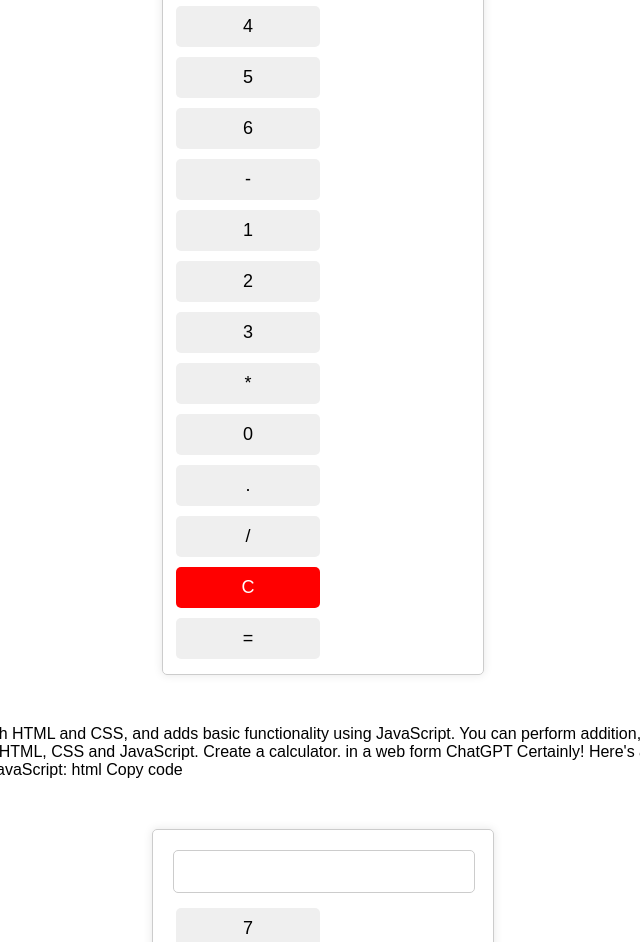
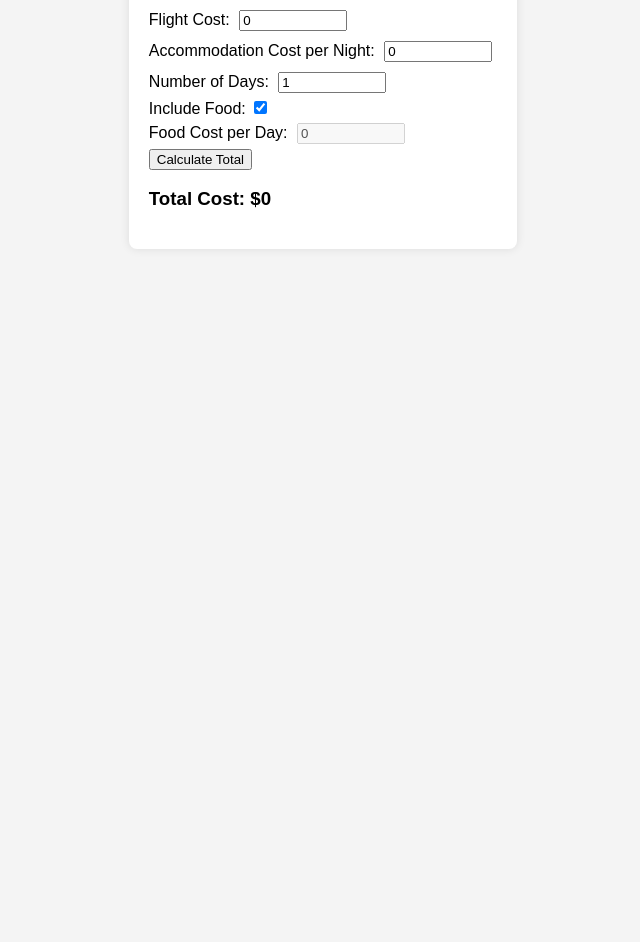
Before and after one commit to abdikadirsamatar/pick-you-spot, a plain HTML site: page index.html in a window 1280 px wide. Shown: the part 317-1259 px from the top of the page, without its empty margins (317-957 px from the left). After the commit the page ends 800 px from the top, so only its background shows below. Drawn offline with Linux system fonts and the light colour scheme.

Commit message:
save
save

```diff
--- a/index.html
+++ b/index.html
@@ -3,179 +3,55 @@
 <head>
 <meta charset="UTF-8">
 <meta name="viewport" content="width=device-width, initial-scale=1.0">
-    <title>Calculator</title>
+<title>Vacation Cost Calculator</title>
 <style>
   body {
     font-family: Arial, sans-serif;
+    margin: 0;
+    padding: 0;
+    display: flex;
+    justify-content: center;
+    align-items: center;
+    height: 100vh;
+    background-color: #f4f4f4;
   }
-        .calculator {
-            width: 300px;
-            margin: 50px auto;
-            border: 1px solid #ccc;
-            border-radius: 5px;
-            padding: 10px;
+  #calculator {
+    background-color: #fff;
+    padding: 20px;
+    border-radius: 8px;
     box-shadow: 0 0 10px rgba(0, 0, 0, 0.1);
   }
-        input[type="text"] {
-            width: 100%;
-            margin-bottom: 10px;
-            padding: 10px;
-            border: 1px solid #ccc;
-            border-radius: 5px;
-            font-size: 18px;
-        }
-        input[type="button"] {
-            width: 48%;
-            padding: 10px;
-            margin: 5px 1%;
-            border: none;
-            border-radius: 5px;
-            cursor: pointer;
-            font-size: 18px;
-        }
-        .clear {
-            background-color: #f00;
-            color: #fff;
+  input[type="number"] {
+    width: 100px;
+    margin: 5px;
   }
 </style>
 </head>
 <body>
-
-<div class="calculator">
-    <input type="text" id="result" readonly>
-    <input type="button" value="7" onclick="appendToResult('7')">
-    <input type="button" value="8" onclick="appendToResult('8')">
-    <input type="button" value="9" onclick="appendToResult('9')">
-    <input type="button" value="+" onclick="appendToResult('+')">
-    <input type="button" value="4" onclick="appendToResult('4')">
-    <input type="button" value="5" onclick="appendToResult('5')">
-    <input type="button" value="6" onclick="appendToResult('6')">
-    <input type="button" value="-" onclick="appendToResult('-')">
-    <input type="button" value="1" onclick="appendToResult('1')">
-    <input type="button" value="2" onclick="appendToResult('2')">
-    <input type="button" value="3" onclick="appendToResult('3')">
-    <input type="button" value="*" onclick="appendToResult('*')">
-    <input type="button" value="0" onclick="appendToResult('0')">
-    <input type="button" value="." onclick="appendToResult('.')">
-    <input type="button" value="/" onclick="appendToResult('/')">
-    <input type="button" class="clear" value="C" onclick="clearResult()">
-    <input type="button" value="=" onclick="calculate()">
+<div id="calculator">
+  <h2>Vacation Cost Calculator</h2>
+  <label for="flightCost">Flight Cost:</label>
+  <input type="number" id="flightCost" value="0"><br>
+  <label for="accommodationCost">Accommodation Cost per Night:</label>
+  <input type="number" id="accommodationCost" value="0"><br>
+  <label for="days">Number of Days:</label>
+  <input type="number" id="days" value="1"><br>
+  <label for="includeFood">Include Food:</label>
+  <input type="checkbox" id="includeFood" checked><br>
+  <label for="foodCost">Food Cost per Day:</label>
+  <input type="number" id="foodCost" value="0" disabled><br>
+  <button onclick="calculateTotal()">Calculate Total</button><br>
+  <h3>Total Cost: $<span id="totalCost">0</span></h3>
 </div>
 
 <script>
-    function appendToResult(value) {
-        document.getElementById("result").value += value;
-    }
+  function calculateTotal() {
+    const flightCost = parseFloat(document.getElementById('flightCost').value);
+    const accommodationCost = parseFloat(document.getElementById('accommodationCost').value);
+    const days = parseInt(document.getElementById('days').value);
+    const includeFood = document.getElementById('includeFood').checked;
+    const foodCost = includeFood ? parseFloat(document.getElementById('foodCost').value) : 0;
 
-    function clearResult() {
-        document.getElementById("result").value = "";
-    }
+    const totalCost = (flightCost + (accommodationCost * days) + (includeFood ? foodCost * days : 0)).toFixed(2);
 
-    function calculate() {
-        var result = document.getElementById("result").value;
-        try {
-            var output = eval(result);
-            document.getElementById("result").value = output;
-        } catch (e) {
-            document.getElementById("result").value = "Error";
-        }
-    }
-</script>
-
-</body>
-</html>
-This code creates a simple calculator UI with HTML and CSS, and adds basic functionality using JavaScript. You can perform addition, subtraction, multiplication, and division operations.
-
-User
-Generate a website using HTML, CSS and JavaScript. Create a calculator. in a web form
-ChatGPT
-Certainly! Here's an example of a calculator implemented within a web form using HTML, CSS, and JavaScript:
-
-html
-Copy code
-<!DOCTYPE html>
-<html lang="en">
-<head>
-    <meta charset="UTF-8">
-    <meta name="viewport" content="width=device-width, initial-scale=1.0">
-    <title>Calculator</title>
-    <style>
-        body {
-            font-family: Arial, sans-serif;
-        }
-        form {
-            width: 300px;
-            margin: 50px auto;
-            border: 1px solid #ccc;
-            border-radius: 5px;
-            padding: 20px;
-            box-shadow: 0 0 10px rgba(0, 0, 0, 0.1);
-        }
-        input[type="text"] {
-            width: calc(100% - 20px);
-            margin-bottom: 10px;
-            padding: 10px;
-            border: 1px solid #ccc;
-            border-radius: 5px;
-            font-size: 18px;
-        }
-        input[type="button"] {
-            width: 48%;
-            padding: 10px;
-            margin: 5px 1%;
-            border: none;
-            border-radius: 5px;
-            cursor: pointer;
-            font-size: 18px;
-        }
-        .clear {
-            background-color: #f00;
-            color: #fff;
-        }
-    </style>
-</head>
-<body>
-
-<form name="calculator">
-    <input type="text" id="result" readonly>
-    <input type="button" value="7" onclick="appendToResult('7')">
-    <input type="button" value="8" onclick="appendToResult('8')">
-    <input type="button" value="9" onclick="appendToResult('9')">
-    <input type="button" value="+" onclick="appendToResult('+')">
-    <input type="button" value="4" onclick="appendToResult('4')">
-    <input type="button" value="5" onclick="appendToResult('5')">
-    <input type="button" value="6" onclick="appendToResult('6')">
-    <input type="button" value="-" onclick="appendToResult('-')">
-    <input type="button" value="1" onclick="appendToResult('1')">
-    <input type="button" value="2" onclick="appendToResult('2')">
-    <input type="button" value="3" onclick="appendToResult('3')">
-    <input type="button" value="*" onclick="appendToResult('*')">
-    <input type="button" value="0" onclick="appendToResult('0')">
-    <input type="button" value="." onclick="appendToResult('.')">
-    <input type="button" value="/" onclick="appendToResult('/')">
-    <input type="button" class="clear" value="C" onclick="clearResult()">
-    <input type="button" value="=" onclick="calculate()">
-</form>
-
-<script>
-    function appendToResult(value) {
-        document.getElementById("result").value += value;
-    }
-
-    function clearResult() {
-        document.getElementById("result").value = "";
-    }
-
-    function calculate() {
-        var result = document.getElementById("result").value;
-        try {
-            var output = eval(result);
-            document.getElementById("result").value = output;
-        } catch (e) {
-            document.getElementById("result").value = "Error";
-        }
-    }
-</script>
-
-</body>
-</html>
+    document.getElementById('totalCost').textContent
```
Lines whose indentation alone changed are shown as unchanged.
